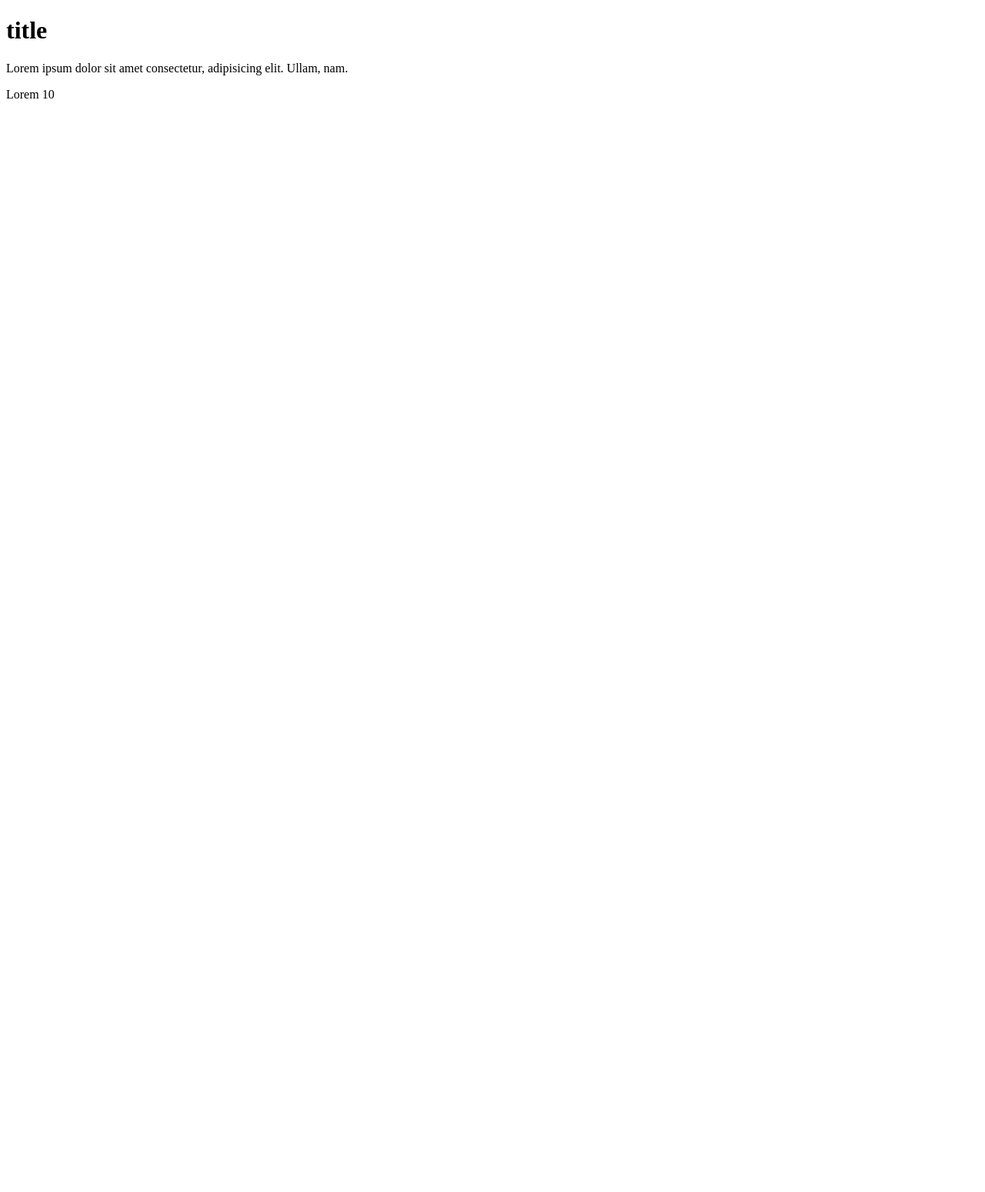
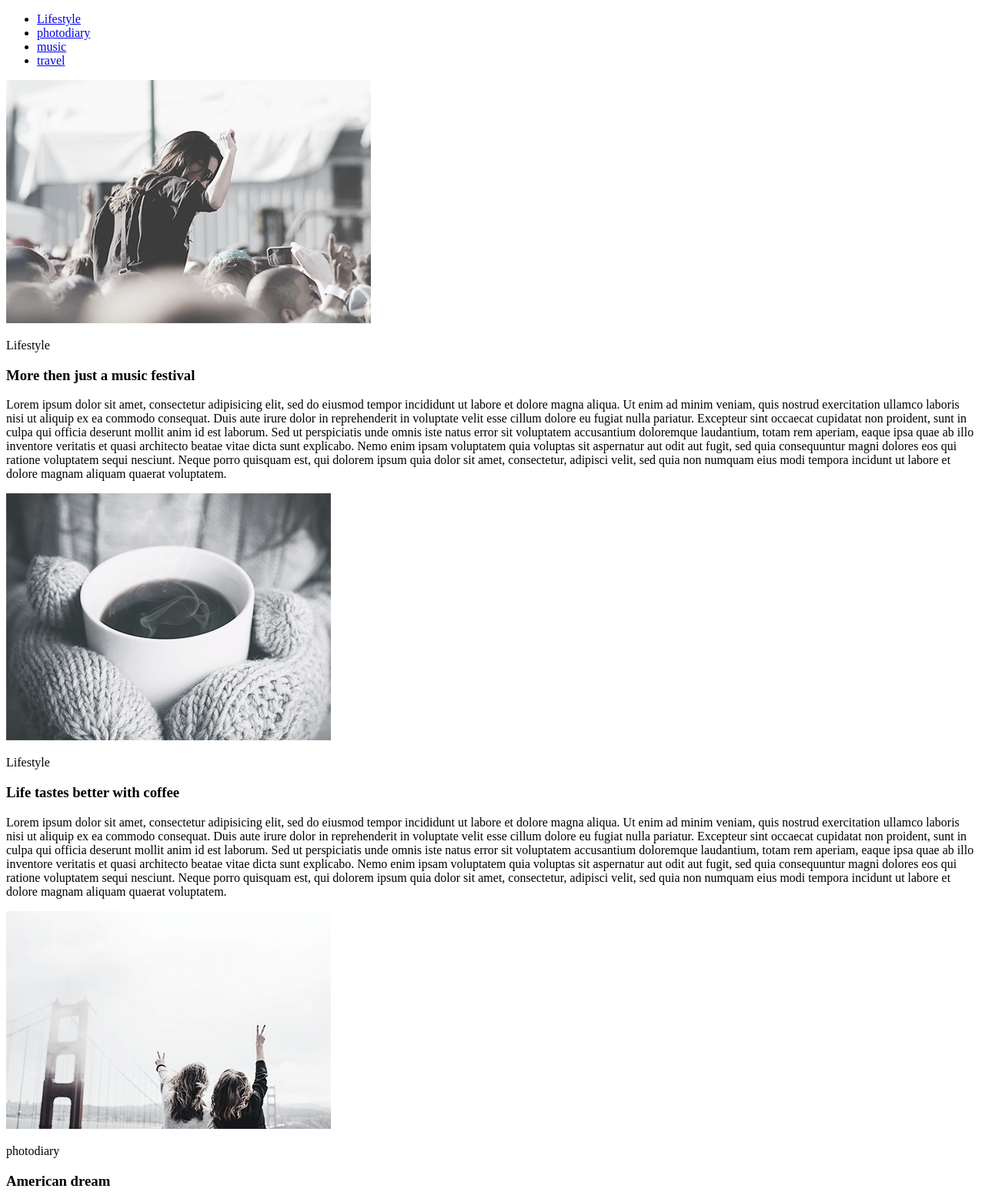
Before and after one commit to PashaMoroz91/goit-fe-course, a plain HTML site: page module1/module1.html in a window 1280 px wide. Shown: the top 1549 px of the page at 77% size. Before the commit the page ends 800 px from the top, so only its background shows below. Drawn offline with Linux system fonts and the light colour scheme.

Commit message:
add homework

```diff
--- a/module1/module1.html
+++ b/module1/module1.html
@@ -2,15 +2,60 @@
 <html lang="en">
 <head>
     <meta charset="UTF-8">
-    <meta name="viewport" content="width=, initial-scale=1.0">
+    <meta name="viewport" content="width=device-width, initial-scale=1.0">
     <meta http-equiv="X-UA-Compatible" content="ie=edge">
     <title>Document</title>
 </head>
 <body>
-    <h1>title</h1>
-    <div>
-        <p>Lorem ipsum dolor sit amet consectetur, adipisicing elit. Ullam, nam.</p>
-        <p>Lorem 10</p>
-    </div>
+    <header>
+        <nav>
+            <ul>
+                <li>
+                    <a href="#">Lifestyle</a>
+                </li>
+                <li>
+                    <a href="#">photodiary</a>
+                </li>
+                <li>
+                    <a href="#">music</a>
+                </li>
+                <li>
+                    <a href="#">travel</a>
+                </li>
+            </ul>
+        </nav>
+    </header>
+    <main>
+        <section>
+            <div>
+                <img src="./img/img1.png" alt="">
+                <p>Lifestyle</p>
+                <h3>More then just a music festival</h3>
+                <p>Lorem ipsum dolor sit amet, consectetur adipisicing elit, sed do eiusmod tempor incididunt ut labore et dolore magna aliqua. Ut enim ad minim veniam, quis nostrud exercitation ullamco laboris nisi ut aliquip ex ea commodo consequat. Duis aute irure dolor in reprehenderit in voluptate velit esse cillum dolore eu fugiat nulla pariatur. Excepteur sint occaecat cupidatat non proident, sunt in culpa qui officia deserunt mollit anim id est laborum. Sed ut perspiciatis unde omnis iste natus error sit voluptatem accusantium doloremque laudantium, totam rem aperiam, eaque ipsa quae ab illo inventore veritatis et quasi architecto beatae vitae dicta sunt explicabo. Nemo enim ipsam voluptatem quia voluptas sit aspernatur aut odit aut fugit, sed quia consequuntur magni dolores eos qui ratione voluptatem sequi nesciunt. Neque porro quisquam est, qui dolorem ipsum quia dolor sit amet, consectetur, adipisci velit, sed quia non numquam eius modi tempora incidunt ut labore et dolore magnam aliquam quaerat voluptatem.</p>
+            </div>
+            <div>
+                <img src="./img/img2.png" alt="">
+                <p>Lifestyle</p>
+                <h3>Life tastes better with coffee</h3>
+                <p>Lorem ipsum dolor sit amet, consectetur adipisicing elit, sed do eiusmod tempor incididunt ut labore et dolore magna aliqua. Ut enim ad minim veniam, quis nostrud exercitation ullamco laboris nisi ut aliquip ex ea commodo consequat. Duis aute irure dolor in reprehenderit in voluptate velit esse cillum dolore eu fugiat nulla pariatur. Excepteur sint occaecat cupidatat non proident, sunt in culpa qui officia deserunt mollit anim id est laborum. Sed ut perspiciatis unde omnis iste natus error sit voluptatem accusantium doloremque laudantium, totam rem aperiam, eaque ipsa quae ab illo inventore veritatis et quasi architecto beatae vitae dicta sunt explicabo. Nemo enim ipsam voluptatem quia voluptas sit aspernatur aut odit aut fugit, sed quia consequuntur magni dolores eos qui ratione voluptatem sequi nesciunt. Neque porro quisquam est, qui dolorem ipsum quia dolor sit amet, consectetur, adipisci velit, sed quia non numquam eius modi tempora incidunt ut labore et dolore magnam aliquam quaerat voluptatem.</p>
+            </div>
+            <div>
+                <img src="./img/img3.png" alt="">
+                <p>photodiary</p>
+                <h3>American dream</h3>
+                <p>Lorem ipsum dolor sit amet, consectetur adipisicing elit, sed do eiusmod tempor incididunt ut labore et dolore magna aliqua. Ut enim ad minim veniam, quis nostrud exercitation ullamco laboris nisi ut aliquip ex ea commodo consequat. Duis aute irure dolor in reprehenderit in voluptate velit esse cillum dolore eu fugiat nulla pariatur. Excepteur sint occaecat cupidatat non proident, sunt in culpa qui officia deserunt mollit anim id est laborum. Sed ut perspiciatis unde omnis iste natus error sit voluptatem accusantium doloremque laudantium, totam rem aperiam, eaque ipsa quae ab illo inventore veritatis et quasi architecto beatae vitae dicta sunt explicabo. Nemo enim ipsam voluptatem quia voluptas sit aspernatur aut odit aut fugit, sed quia consequuntur magni dolores eos qui ratione voluptatem sequi nesciunt. Neque porro quisquam est, qui dolorem ipsum quia dolor sit amet, consectetur, adipisci velit, sed quia non numquam eius modi tempora incidunt ut labore et dolore magnam aliquam quaerat voluptatem.</p>
+            </div>
+            <div>
+                <img src="./img/img4.png" alt="">
+                <p>photodiary</p>
+                <h3>A day exploring the Alps</h3>
+                <p>Lorem ipsum dolor sit amet, consectetur adipisicing elit, sed do eiusmod tempor incididunt ut labore et dolore magna aliqua. Ut enim ad minim veniam, quis nostrud exercitation ullamco laboris nisi ut aliquip ex ea commodo consequat. Duis aute irure dolor in reprehenderit in voluptate velit esse cillum dolore eu fugiat nulla pariatur. Excepteur sint occaecat cupidatat non proident, sunt in culpa qui officia deserunt mollit anim id est laborum. Sed ut perspiciatis unde omnis iste natus error sit voluptatem accusantium doloremque laudantium, totam rem aperiam, eaque ipsa quae ab illo inventore veritatis et quasi architecto beatae vitae dicta sunt explicabo. Nemo enim ipsam voluptatem quia voluptas sit aspernatur aut odit aut fugit, sed quia consequuntur magni dolores eos qui ratione voluptatem sequi nesciunt. Neque porro quisquam est, qui dolorem ipsum quia dolor sit amet, consectetur, adipisci velit, sed quia non numquam eius modi tempora incidunt ut labore et dolore magnam aliquam quaerat voluptatem.</p>
+            </div>
+        </section>
+    </main>
+    <footer>
+        <button>Load More</button>
+    </footer>
+    <p></p>
 </body>
 </html>
```
Also changed, not shown: module1/img/img1.png (added), module1/img/img2.png (added), module1/img/img3.png (added), module1/img/img4.png (added).
